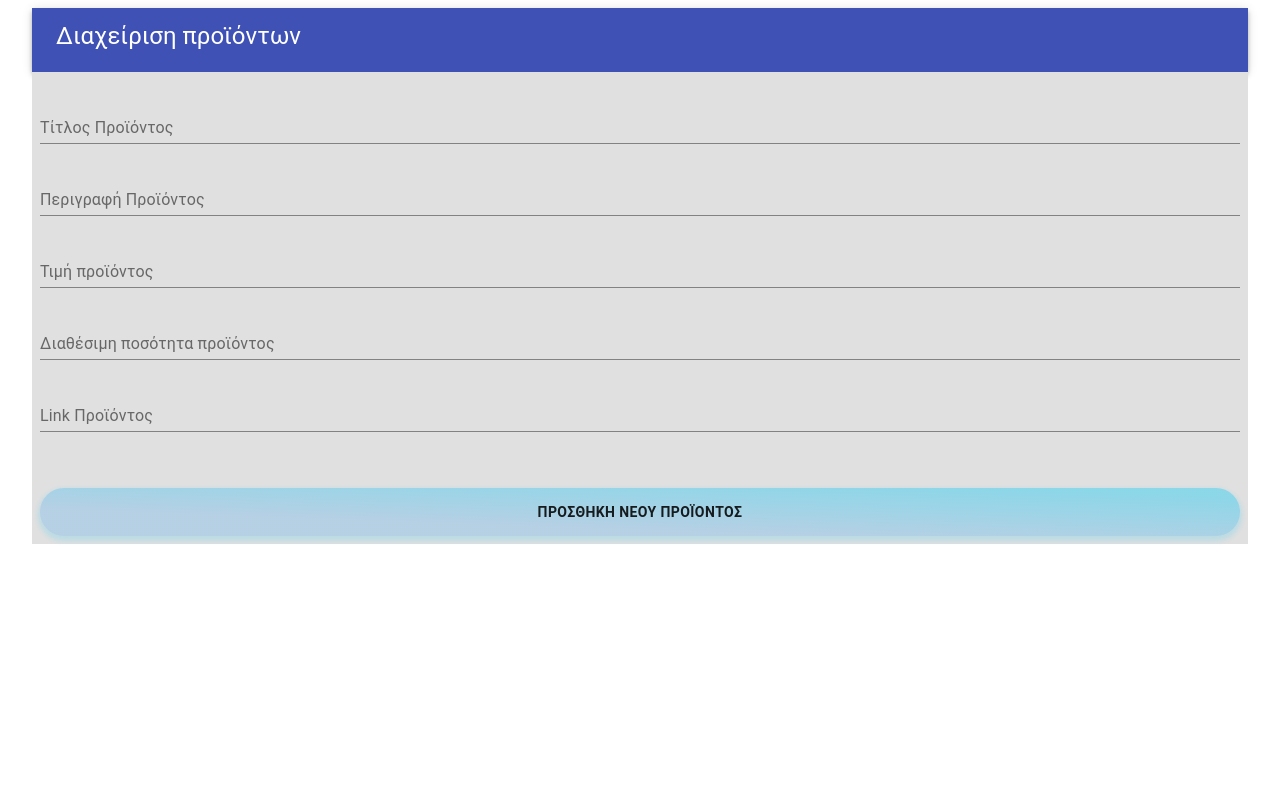
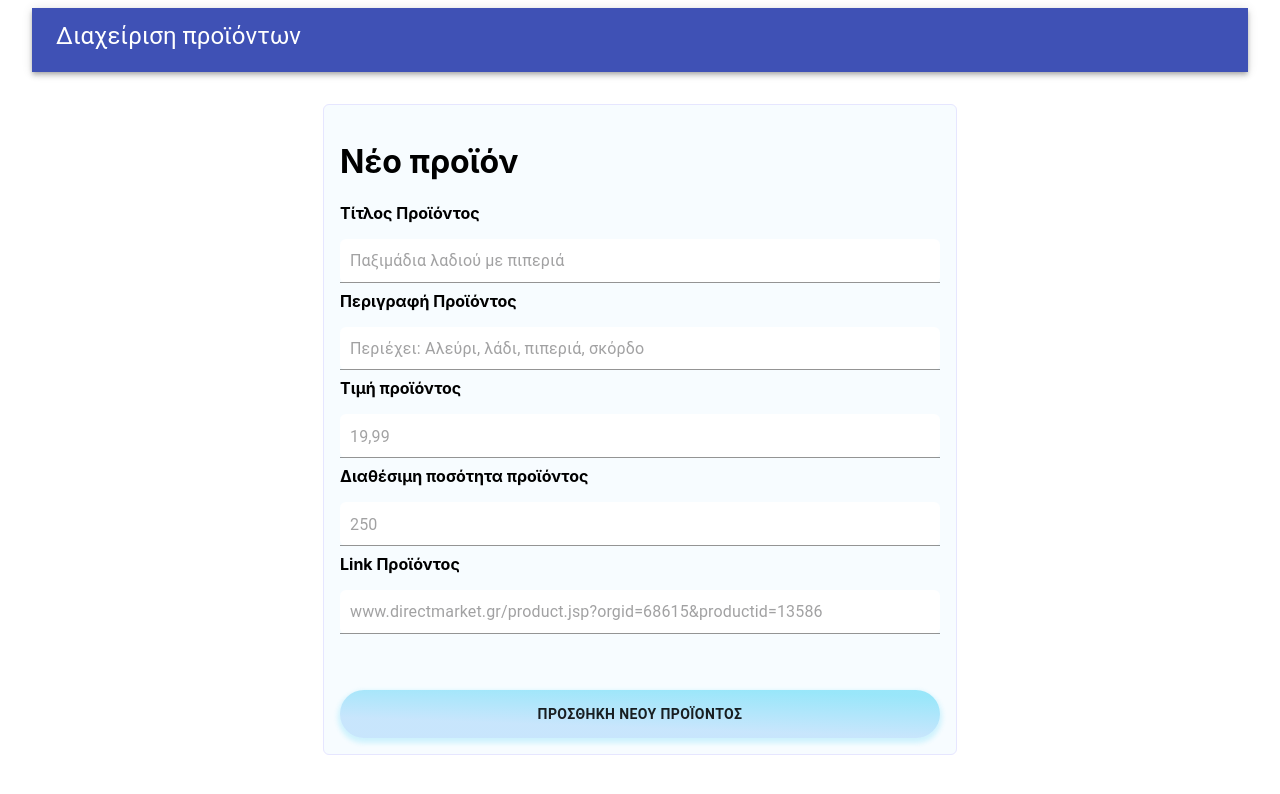
Before and after one commit to pboviatsi/crud-project, a React (Create React App) app in the folder Client/: page /newProduct in a window 1280 px wide. Shown: the top 794 px of the page. Built offline with nearby package versions, Linux system fonts and the light colour scheme.

Commit message:
Formik in NewProduct.js v2

```diff
--- a/Client/src/components/routePage/NewProduct.js
+++ b/Client/src/components/routePage/NewProduct.js
@@ -1,7 +1,7 @@
 import React, {useState} from "react";
 import {useHistory} from "react-router-dom";
 import axios from "axios";
-import {Formik} from 'formik';
+import {Formik, useField} from 'formik';
 import * as Yup from 'yup';
 
 import {makeStyles} from "@material-ui/core";
@@ -9,6 +9,7 @@ import Button from "@material-ui/core/Button/Button";
 import TextField from "@material-ui/core/TextField/TextField";
 import Box from '@material-ui/core/Box';
 import Snackbar from "@material-ui/core/Snackbar/Snackbar";
+import "../../style.css";
 
 const useStyles = makeStyles((theme) => ({
     button: {
@@ -26,6 +27,41 @@ const useStyles = makeStyles((theme) => ({
     },
 }));
 
+//μήνυμα λάθους-σωστής τιμής
+const TextInputLiveFeedback = ({ label, helpText, ...props }) => {
+    const [field, meta] = useField(props);
+    const [didFocus, setDidFocus] = React.useState(false);
+    const handleFocus = () => setDidFocus(true);
+    const showFeedback = (!!didFocus && field.value.length > 2) || meta.touched;
+
+    return (
+        <div
+            className={`form-control ${
+                showFeedback ? (meta.error ? "invalid" : "valid") : ""
+                }`}
+        >
+            <div className="flex items-center space-between">
+                <label htmlFor={props.id}>{label}</label>{" "}
+                {showFeedback ? (
+                    <div
+                        id={`${props.id}-feedback`}
+                        aria-live="polite"
+                        className="feedback text-sm"
+                    >
+                        {meta.error ? meta.error : "✓"}
+                    </div>
+                ) : null}
+            </div>
+            <TextField
+                {...props}
+                {...field}
+                aria-describedby={`${props.id}-feedback ${props.id}-help`}
+                onFocus={handleFocus}
+            />
+        </div>
+    );
+};
+
 export default function NewProduct(props) {
     const classes = useStyles();
     const [rows, setRows] = useState([]);
@@ -35,7 +71,7 @@ export default function NewProduct(props) {
     const history = useHistory();
 
     //προσθήκη νέου προϊόντος
-    async function addProduct(){
+    async function addProduct(rows){
         try {
             const result = await axios.post(`/products`,rows)
             snackBarOpen();
@@ -61,12 +97,14 @@ export default function NewProduct(props) {
             .min(2, 'Πολύ μικρό όνομα προϊόντος')
             .max(150, 'Πολύ μεγάλο όνομα προϊόντος')
             .required('Απαραίτητο πεδίο.'),
-        price: Yup.number()
+        descr: Yup.string()
             .required('Απαραίτητο πεδίο.'),
-        availability_count: Yup.number()
+        price: Yup.string()
+            .matches(/^(\d+|[\.\d]+)*$/g,'Μη έγκυρη τιμή προϊόντος')
+            .required('Απαραίτητο πεδίο.'),
+        availability_count: Yup.string()
             .required('Απαραίτητο πεδίο.'),
         product_link: Yup.string()
-            .trim()
             .matches(/^(?:http|https):\/\/((?:[\w-]+)(?:\.[\w-]+)+)(?:[\w.,@?^=%&amp;:\/~+#-]*[\w@?^=%&amp;\/~+#-]*)?$/g,'Μη έγκυρο url προϊόντος')
             .required('Απαραίτητο πεδίο.'),
     });
@@ -83,8 +121,8 @@ export default function NewProduct(props) {
                 }}
                 validationSchema={ErrorMessagesSchema}
                 onSubmit={values => {
-                    addProduct();
-                    console.log(values);
+                    addProduct(values);
+                    //console.log(values);
                 }}
             >
                 {({
@@ -96,50 +134,40 @@ export default function NewProduct(props) {
                       handleSubmit,
                       isSubmitting,
                   }) => (
-                    <Box p={1} bgcolor="grey.300">
-                        <form onSubmit={handleSubmit} display="flex" justifyContent="center" m={1} p={1} bgcolor="white">
-                            <TextField
+                    <Box className="new-product-form" >
+                        <h1 >Νέο προϊόν</h1>
+                        <form onSubmit={handleSubmit} >
+                            <TextInputLiveFeedback
                                 name="name_product"
                                 id="name_product"
                                 label="Τίτλος Προϊόντος"
                                 fullWidth
                                 placeholder="Παξιμάδια λαδιού με πιπεριά"
+                                type="text"
                                 margin="normal"
-                                onChange={e => {
-                                            const {name, value} = e.target;
-                                            setRows({...rows, [name]: value});
-                                        }}
-                                helperText={errors.name_product && touched.name_product && errors.name_product}
+                                onChange={handleChange}
                             />
-                            <TextField
+                            <TextInputLiveFeedback
                                 name="descr"
                                 id="descr"
                                 label="Περιγραφή Προϊόντος"
-                                multiline
                                 fullWidth
                                 placeholder="Περιέχει: Αλεύρι, λάδι, πιπεριά, σκόρδο"
+                                type="text"
                                 margin="normal"
-                                onChange={e => {
-                                    const {name, value} = e.target;
-                                    setRows({...rows, [name]: value});
-                                }}
-                                helperText={errors.descr && touched.descr && errors.descr}
+                                onChange={handleChange}
                             />
-                            <TextField
+                            <TextInputLiveFeedback
                                 name="price"
                                 id="price"
                                 label="Τιμή προϊόντος"
                                 fullWidth
                                 placeholder="19,99"
-                                type="number"
+                                type="text"
                                 margin="normal"
-                                onChange={e => {
-                                    const {name, value} = e.target;
-                                    setRows({...rows, [name]: value});
-                                }}
-                                helperText={errors.price && touched.price && errors.price}
+                                onChange={handleChange}
                             />
-                            <TextField
+                            <TextInputLiveFeedback
                                 name="availability_count"
                                 id="availability_count"
                                 label="Διαθέσιμη ποσότητα προϊόντος"
@@ -147,24 +175,17 @@ export default function NewProduct(props) {
                                 placeholder="250"
                                 type="number"
                                 margin="normal"
-                                onChange={e => {
-                                    const {name, value} = e.target;
-                                    setRows({...rows, [name]: value});
-                                }}
-                                helperText={errors.availability_count && touched.availability_count && errors.availability_count}
+                                onChange={handleChange}
                             />
-                            <TextField
+                            <TextInputLiveFeedback
                                 name="product_link"
                                 id="product_link"
                                 label="Link Προϊόντος"
                                 fullWidth
                                 placeholder="www.directmarket.gr/product.jsp?orgid=68615&productid=13586"
+                                type="text"
                                 margin="normal"
-                                onChange={e => {
-                                    const {name, value} = e.target;
-                                    setRows({...rows, [name]: value});
-                                }}
-                                helperText={errors.product_link && touched.product_link && errors.product_link}
+                                onChange={handleChange}
                             />
 
                             <Button type="submit" className={classes.button} disabled={isSubmitting}>
--- /dev/null
+++ b/Client/src/style.css
@@ -0,0 +1,79 @@
+html {
+    font-size: 16px;
+    font-family: -apple-system, BlinkMacSystemFont, 'avenir next', avenir,
+    'helvetica neue', helvetica, ubuntu, roboto, noto, 'segoe ui', arial,
+    sans-serif;
+    margin: 0;
+    padding: 0;
+}
+
+:root {
+    --gray-900: #111114;
+    --gray-800: #222224;
+    --gray-700: #444444;
+    --gray-600: #666664;
+    --gray-500: #888884;
+    --gray-400: #aaaaa4;
+    --gray-300: #ccccc4;
+    --gray-200: #e2e2e4;
+    --gray-100: #f9f9f9;
+    --white: white;
+    --blue: #4299e1;
+    --red: #f56565;
+    --text-decoration-color: var(--gray-400);
+    --text-color: var(--gray-800);
+    --border-radius: 6px;
+}
+
+label {
+    font-weight: bold;
+    display: flex;
+}
+
+.new-product-form {
+    margin: 32px auto;
+    max-width: 600px;
+    background-color: #f7fcff;
+    padding: 1rem;
+    border: 1px solid #e6e6ff;
+    border-radius: var(--border-radius);
+}
+
+.flex {
+    display: flex;
+}
+
+.space-between {
+    justify-content: space-between;
+}
+
+input[type='text'],
+input[type='number'] {
+    padding: 0.65rem 0.5rem;
+    font-size: 1rem;
+    border: 2px solid var(--white);
+    background-color: var(--white);
+    color: var(--gray-800);
+    border-radius: var(--border-radius);
+    -webkit-appearance: none;
+    -moz-appearance: none;
+    appearance: none;
+}
+
+.valid input[type='text'],
+.valid input[type='number'] {
+    border-color: green;
+}
+
+.valid .feedback {
+    color: green;
+}
+
+.invalid input[type='text'],
+.invalid input[type='number'] {
+    border-color: red;
+}
+
+.invalid .feedback {
+    color: red;
+}
```
